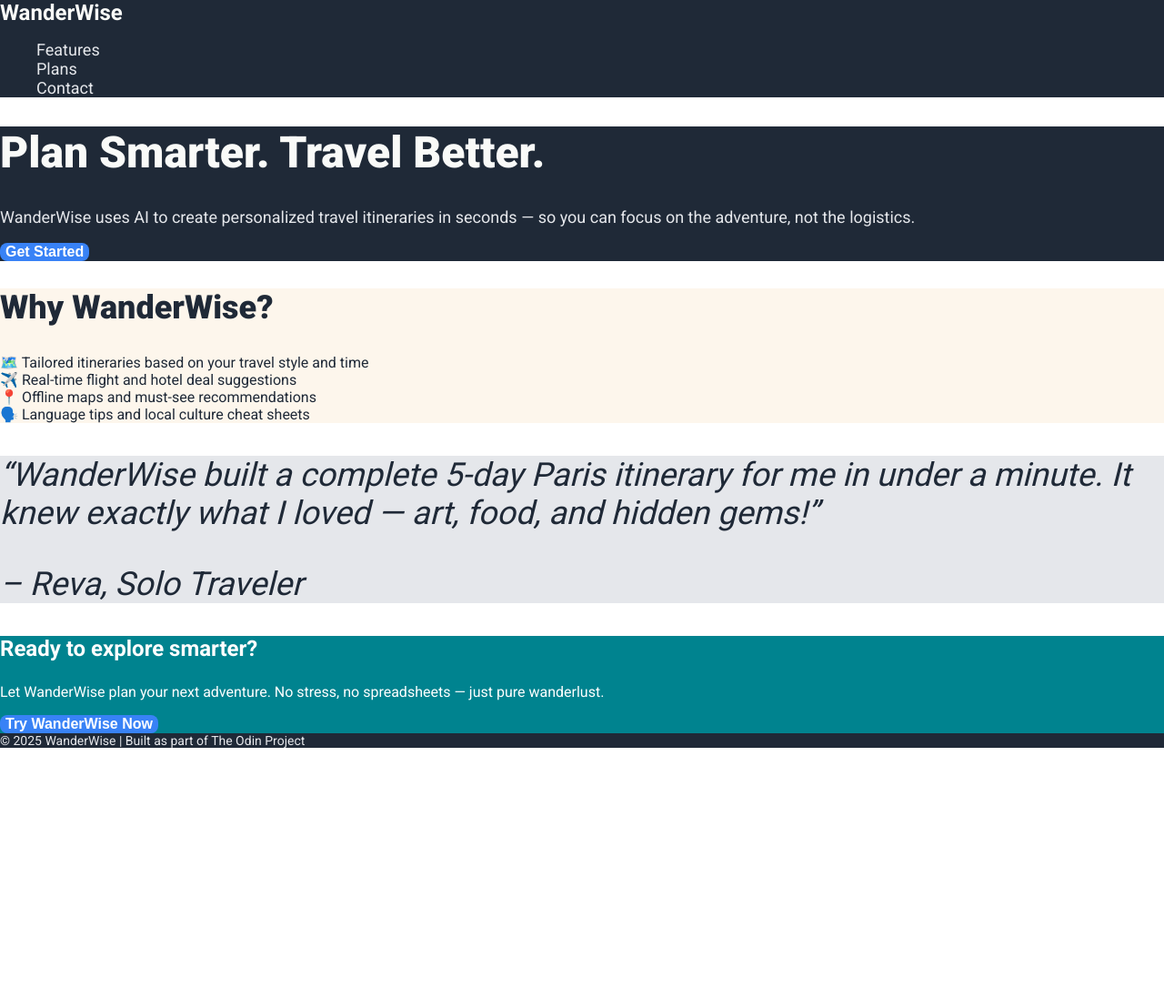
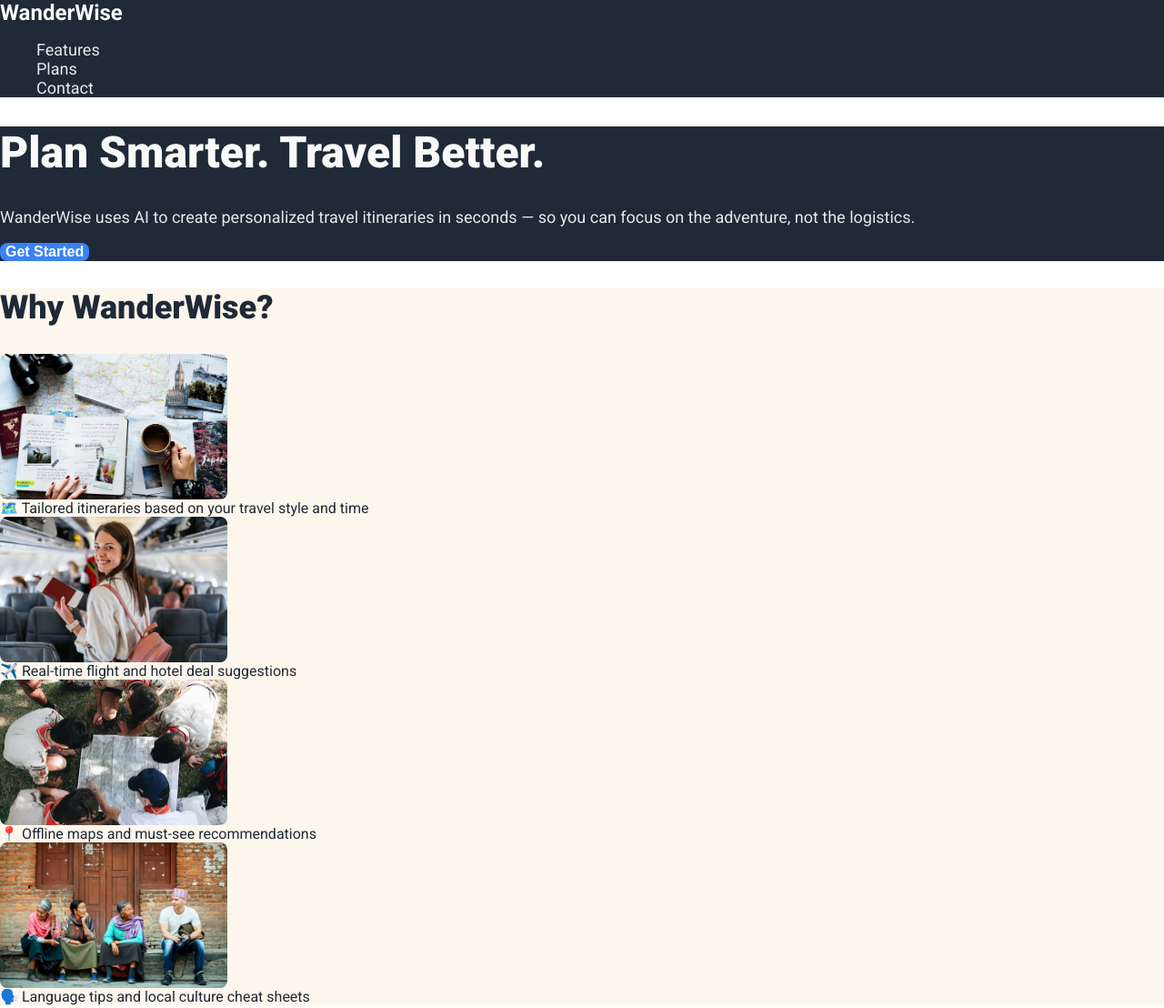
Before and after one commit to 3nayana9/odin-landing-page, a plain HTML site: page index.html in a window 1280 px wide. Shown: the top 1108 px of the page at 91% size. Before the commit the page ends 822 px from the top, so only its background shows below. Drawn offline with Linux system fonts and the light colour scheme.

Commit message:
Images with basic styling added

```diff
--- a/index.html
+++ b/index.html
@@ -6,7 +6,6 @@
   <title>WanderWise</title>
   <link rel="stylesheet" href="style.css" />
   <link href="https://fonts.googleapis.com/css2?family=Roboto:wght@400;700;900&display=swap" rel="stylesheet">
-
 </head>
 <body>
 
@@ -33,10 +32,22 @@
   <div class="info">
     <h2>Why WanderWise?</h2>
     <div class="info-cards">
-      <div>🗺️ Tailored itineraries based on your travel style and time</div>
-      <div>✈️ Real-time flight and hotel deal suggestions</div>
-      <div>📍 Offline maps and must-see recommendations</div>
-      <div>🗣️ Language tips and local culture cheat sheets</div>
+      <div class="feature">
+        <img src="itienary.jpg" alt="Tailored itineraries">
+        <div>🗺️ Tailored itineraries based on your travel style and time</div>
+      </div>
+      <div class="feature">
+        <img src="flight.jpg" alt="Flight and hotel deals">
+        <div>✈️ Real-time flight and hotel deal suggestions</div>
+      </div>
+      <div class="feature">
+        <img src="map.jpg" alt="Offline maps and places">
+        <div>📍 Offline maps and must-see recommendations</div>
+      </div>
+      <div class="feature">
+        <img src="locals.jpg" alt="Language and culture tips">
+        <div>🗣️ Language tips and local culture cheat sheets</div>
+      </div>
     </div>
   </div>
 
--- a/style.css
+++ b/style.css
@@ -91,3 +91,11 @@ body {
     color: #E5E7EB;
     font-size: 14px;
   }
+
+  .feature img {
+    width: 250px;
+    height: 160px;
+    object-fit: cover;
+    border-radius: 8px;
+    display: block;
+  }
```
Also changed, not shown: flight.jpg (added), itienary.jpg (added), locals.jpg (added), map.jpg (added).
